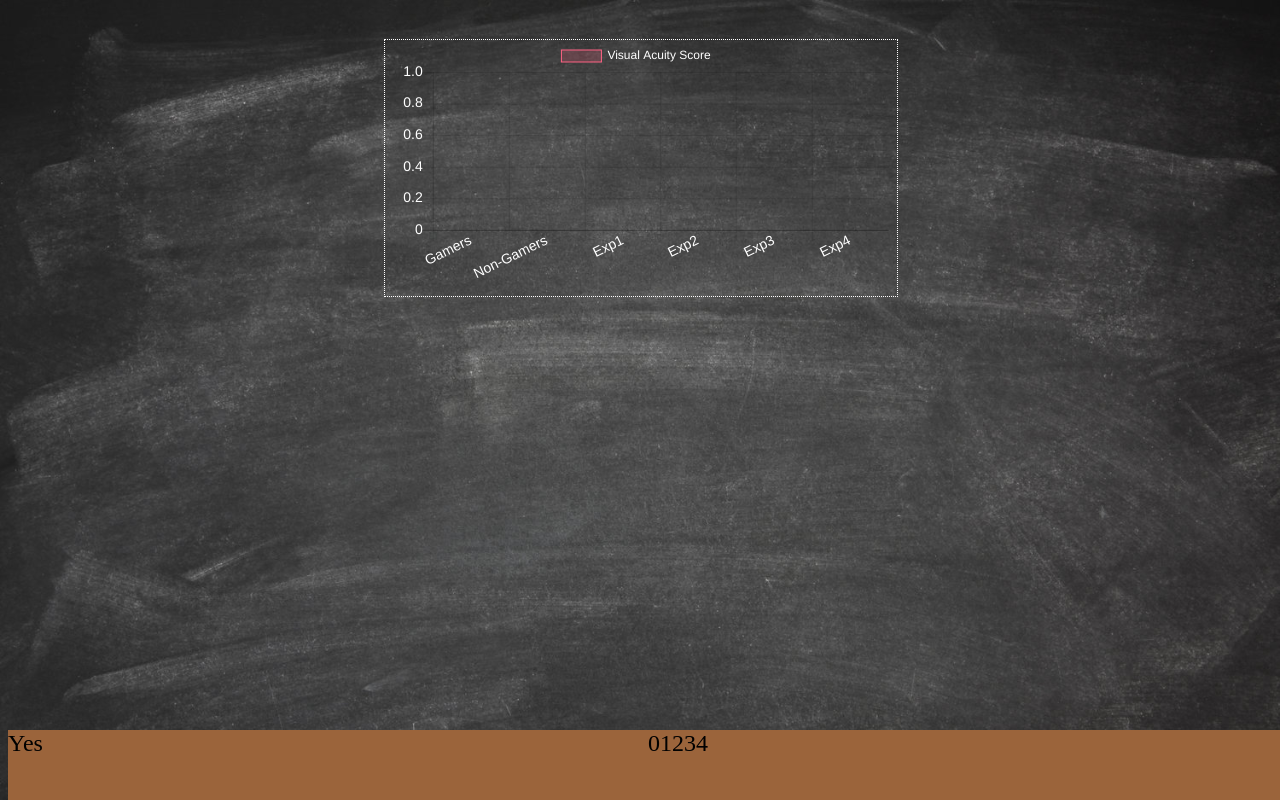
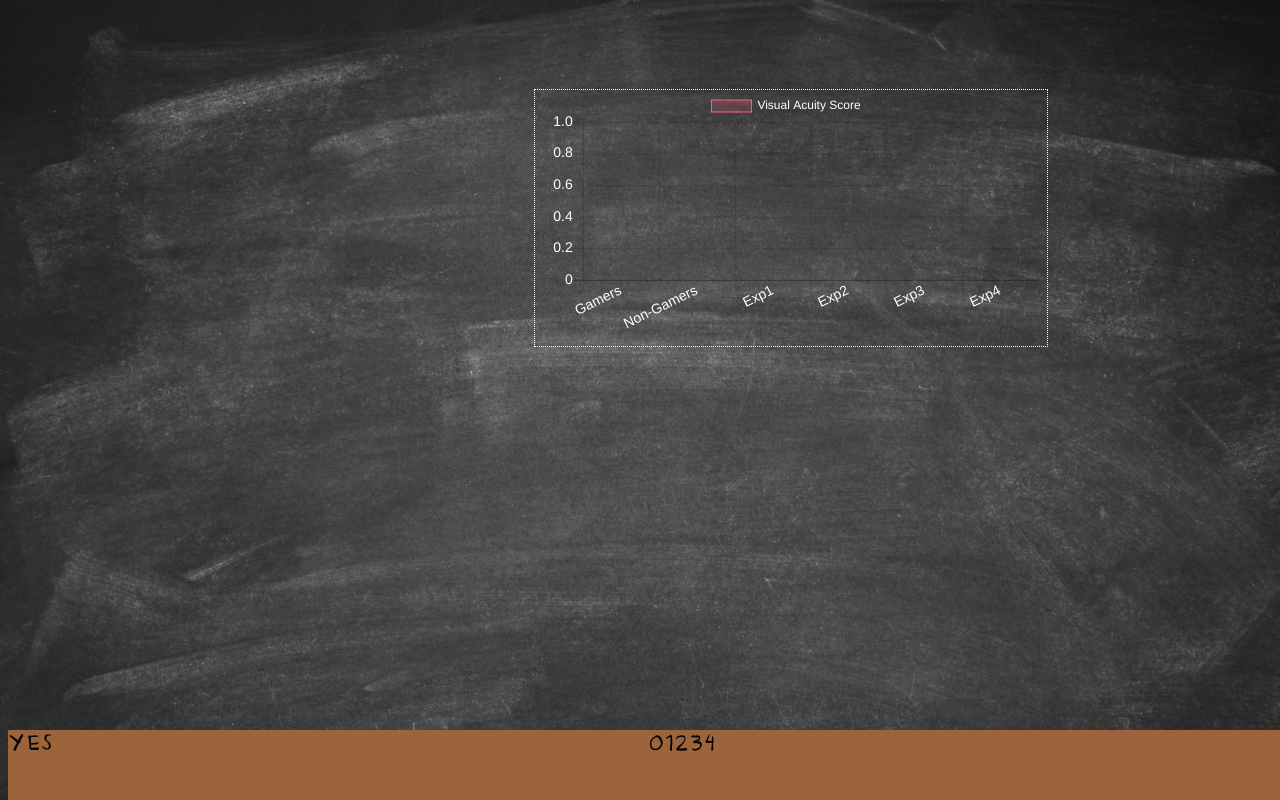
Before and after one commit to Alexandre2810/visual, a PHP site: page / in a window 1280 px wide. Run offline with PHP 8.4, Linux system fonts and the light colour scheme; data that the repository does not hold is empty; some libraries are stand-ins or nearby versions.

Commit message:
font craie

```diff
--- a/css/index.css
+++ b/css/index.css
@@ -1,3 +1,10 @@
+@font-face {
+    font-family: "Craie";
+    src: url("../fonts/BaconKingdom.ttf");
+}
+
+
+
 body {
     background-image: url("../img/blackboard.jpg");
     background-size: cover;
@@ -10,6 +17,7 @@ footer {
     bottom: 0;
     background-color: #9b643b;
     font-size: 1.5em;
+    font-family: "Craie";
 }
 
 #container {
@@ -38,6 +46,8 @@ footer {
     right: 0;
     bottom: 0;
     border: white dotted 1px;
+    top: 100px;
+    left: 150px;
 }
 
 
```
Also changed, not shown: fonts/BaconKingdom.ttf (added).
